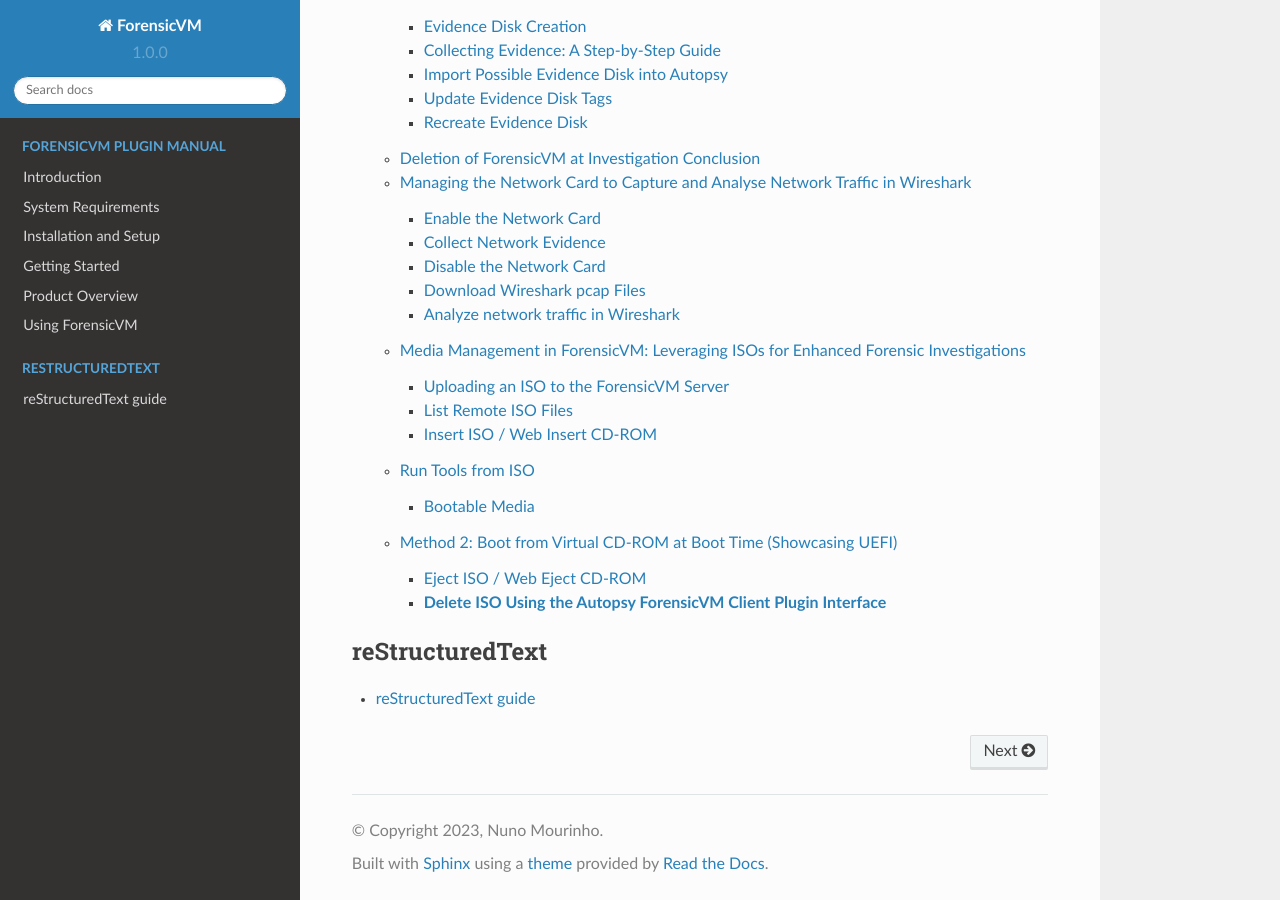
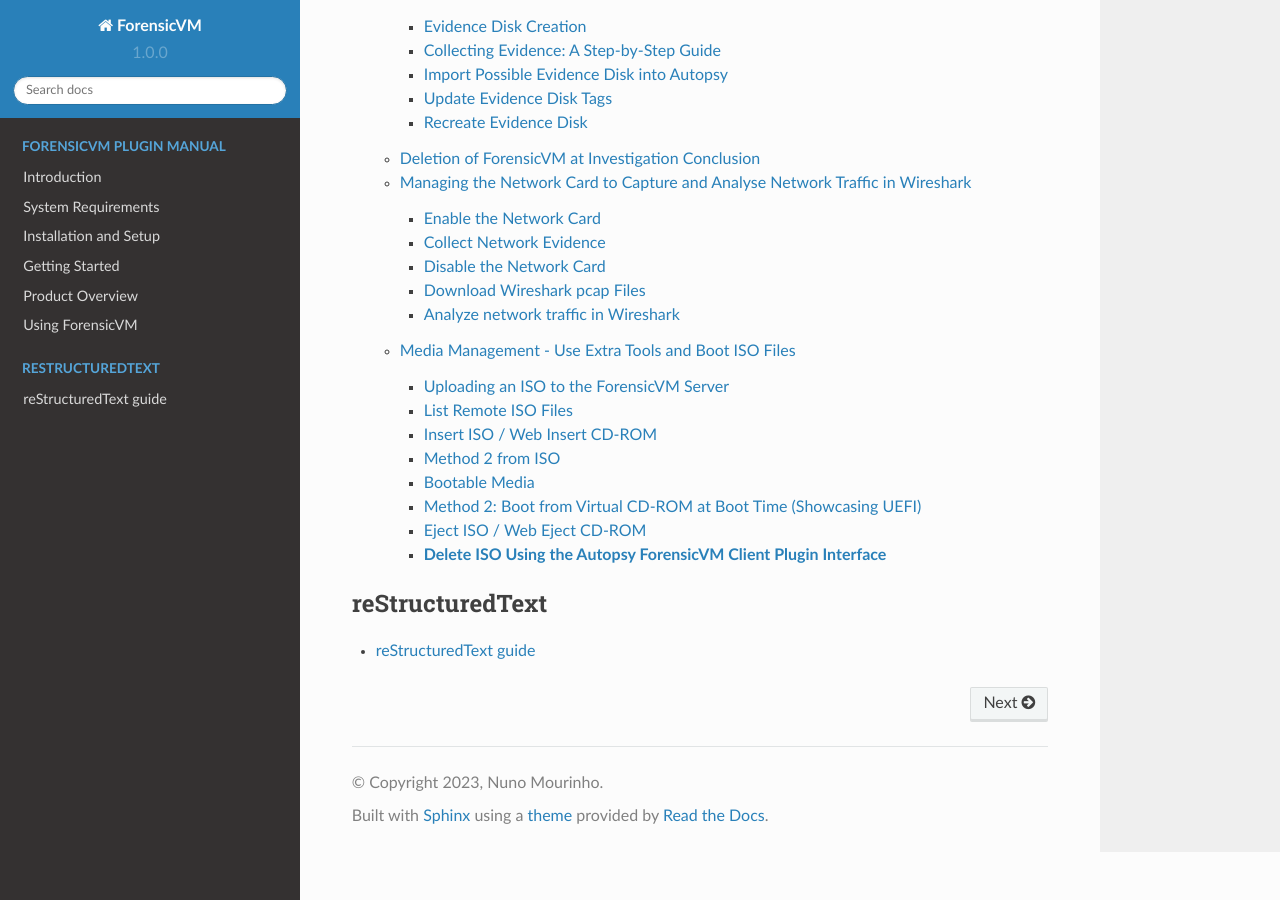
Before and after one commit to nunomourinho/forensicVmAutopsyUserManual, a Sphinx documentation site: the page built from docs/index.rst, in a window 1280 px wide and 900 px high, scrolled down 4606 px. Built offline with Sphinx 7.4.7 and the Read the Docs theme 2.0.0, drawn with Linux system fonts in a browser that asks for light colours; pages that are not in the unit, such as notebooks, are missing from menus.

Commit message:
Update media.rst

```diff
--- a/docs/user/media.rst
+++ b/docs/user/media.rst
@@ -210,10 +210,8 @@
    Inserting ISO using the Web Interface
 
 
-
-
-Run Tools from ISO
-===================
+Method 2 from ISO
+-------------------
 
 After successfully uploading and inserting an ISO into the virtualized forensic environment, the next step is to leverage the tools within. This section will guide you through accessing and utilizing the programs and utilities contained in the ISO.
 
@@ -353,7 +351,7 @@
    Accessing Tools from Booted ISO
 
 Method 2: Boot from Virtual CD-ROM at Boot Time (Showcasing UEFI)
-=================================================================
+------------------------------------------------------------------
 
 **Step 1: Access the UEFI Boot Options**
 
```
